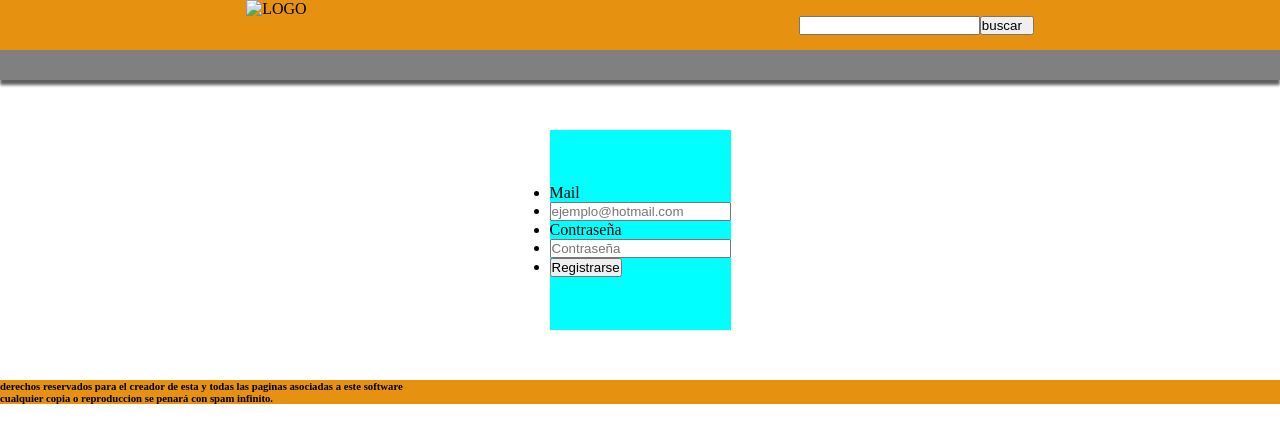
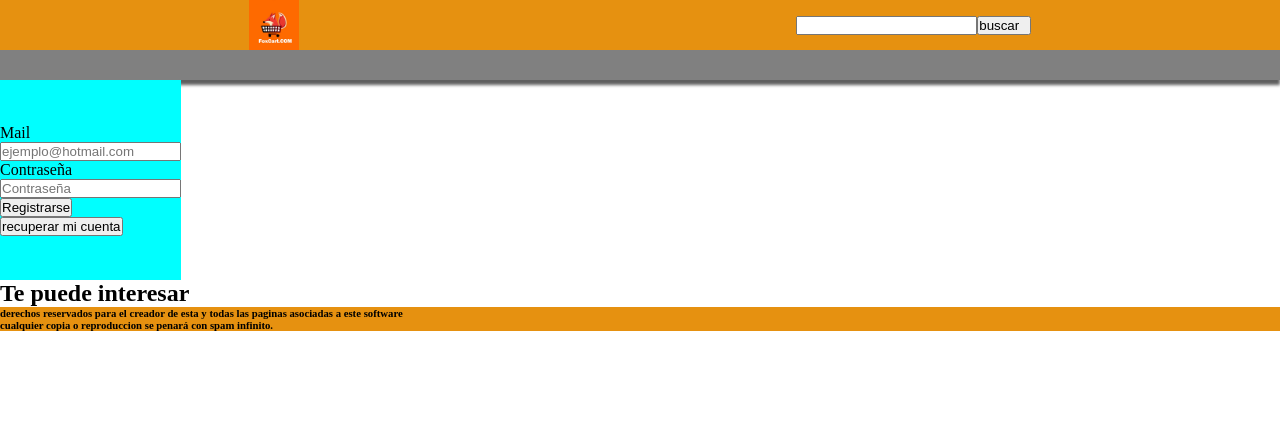
Before and after one commit to facundoR2/codigo, a plain HTML site: page paglogin/pagregistro/indexregistro.html in a window 1280 px wide. Drawn offline with Linux system fonts and the light colour scheme.

Commit message:
se actualizo el html de registro

```diff
--- a/paglogin/pagregistro/indexregistro.html
+++ b/paglogin/pagregistro/indexregistro.html
@@ -8,7 +8,7 @@
 </head>
 <body>
     <div id="cabecera"><!--seccion head con flogin y logo-->
-        <img   id="Logo-tienda" src="../imagenes/LOGO.jpg"alt="LOGO">
+        <img   id="Logo-tienda" src="../../imagenes/LOGO.jpg"alt="LOGO">
         <div id="buscador">
             <input id="Barrabusqueda"type="text">
             <button id="BotonBuscar">buscar</button>
@@ -16,20 +16,27 @@
     </div>
     <div id="vistamenu"></div>
     </div>
-    <div id="centro">
+    <section id="centro1" class="secciones-login">
         <div id="contenedorLogin">
-            <form id="formulariologin" action="../../php/registro.php"  method="post" accept-charset="UTF-8">
-                <ul>
-                    <li id="L-mail"><label for="Iptmail">Mail</label></li>
-                    <li id="In-mail"><input type="email" name="Mail" id="Mail" placeholder="ejemplo@hotmail.com"></li>
-                    <li id="L-con"><label for="Iptcontraseña">Contraseña</label></li>
-                    <li id="In-con"><input type="password" name="Contraseña" id="Contraseña" placeholder="Contraseña" required></li>
-                    <li id=""><button type="submit">Registrarse</button></li>
-                </ul>
-            </form>
-
+            <ul>
+                <li>
+                    <form id="formulariologin" action="../../php/registro.php"  method="post" accept-charset="UTF-8">
+                        <ul id="form-login-ul">
+                            <li id="L-mail-lb"><label for="Mail">Mail</label></li>
+                            <li id="L-mail-inp"><input type="email" name="Mail" id="Mail" placeholder="ejemplo@hotmail.com"></li>
+                            <li id="L-pass-lb"><label for="Contraseña">Contraseña</label></li>
+                            <li id="L-pass-inp"><input type="password" name="Contraseña" id="Contraseña" placeholder="Contraseña" required></li>
+                            <li id="L-bton-submit"><button type="submit">Registrarse</button></li>
+                        </ul>
+                    </form>
+                </li>
+                <li><button>recuperar mi cuenta</button></li>
+            </ul>
         </div>
-    </div>
+    </section>
+    <section id="centro2" class="secciones-login">
+        <h1>Te puede interesar</h1>
+    </section>
     <script src="neutroregistro.js"></script>
 </body>
 <footer id="piedepagina"><!--pie de pagina con info de la empresa y derechos de uso-->
```
